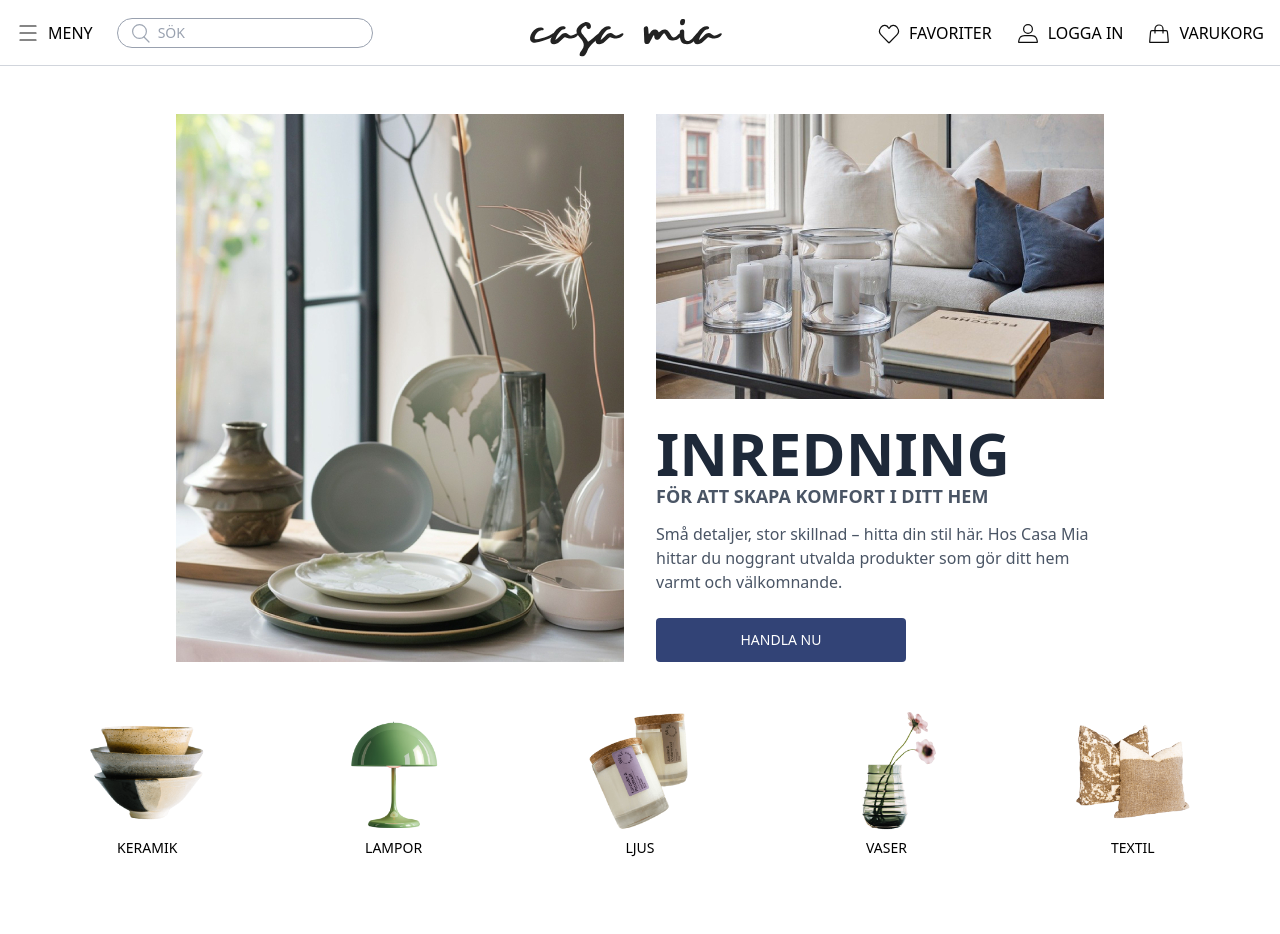
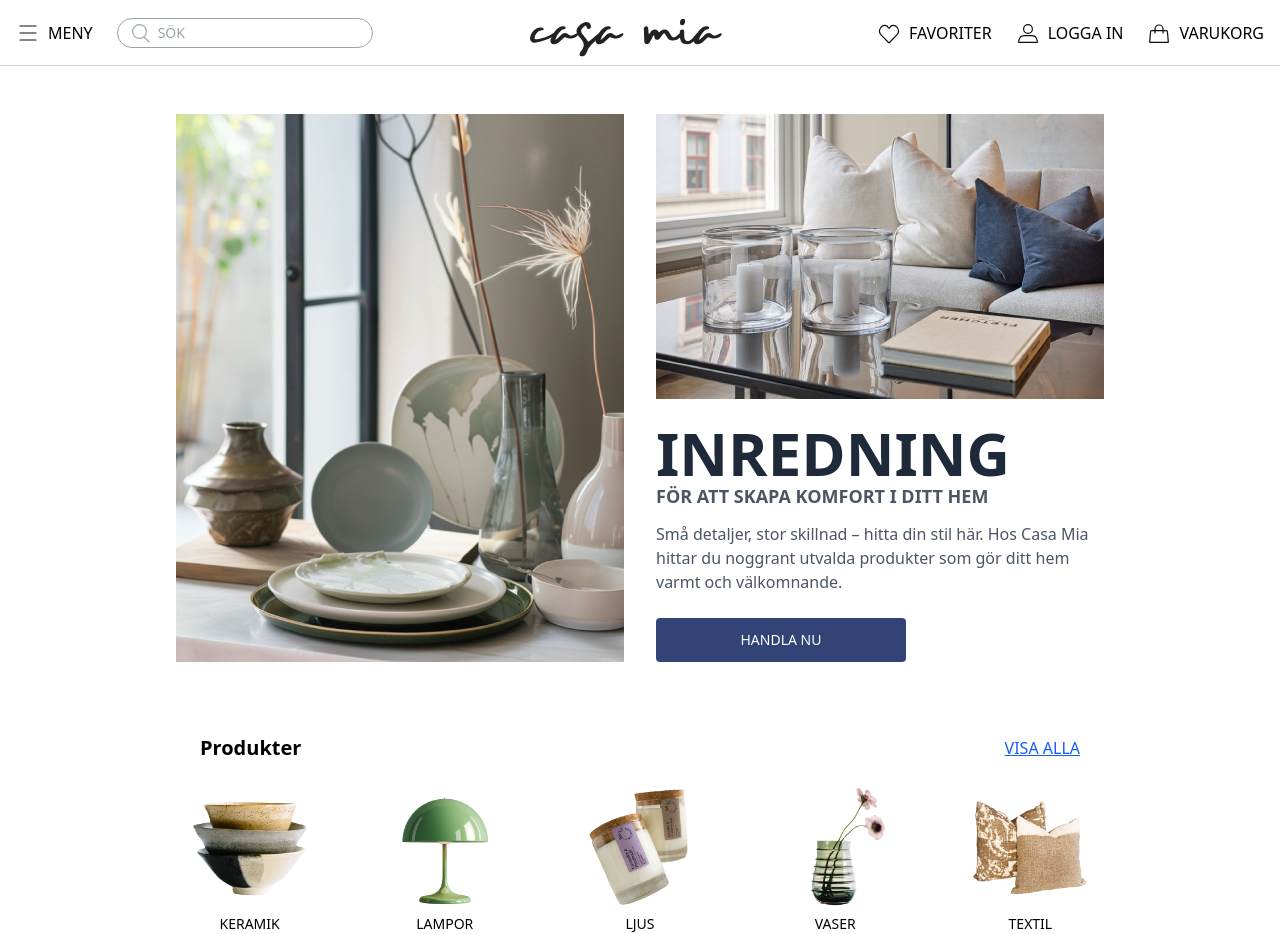
Before and after one commit to KateCodesZ/Vite-Vue-project, a Vue app: page / in a window 1280 px wide. Before the commit the page ends 858 px from the top, so only its background shows below. Built offline with nearby package versions, Linux system fonts and the light colour scheme.

Commit message:
small styling update

```diff
--- a/src/components/ProductCategories.vue
+++ b/src/components/ProductCategories.vue
@@ -18,6 +18,11 @@
 </script>
 
 <template>
+  <div class="max-w-screen-lg mx-auto">
+    <div class="flex justify-between items-center m-2 md:m-6 px-8 lg:px-12">
+      <h2 class="text-lg md:text-xl font-bold">Produkter</h2>
+      <a href="#" class="text-blue-600 underline">VISA ALLA</a>
+    </div>
     <div class="overflow-x-auto">
       <div class="grid grid-cols-5 gap-4 min-w-max px-8">
         <div
@@ -36,6 +41,7 @@
         </div>
       </div>
     </div>
+  </div>
 </template>
 
 <style scoped>
```
Lines whose indentation alone changed are shown as unchanged.
